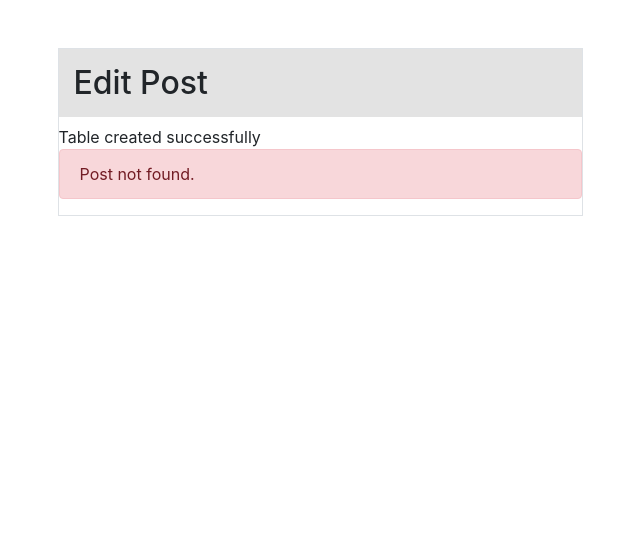
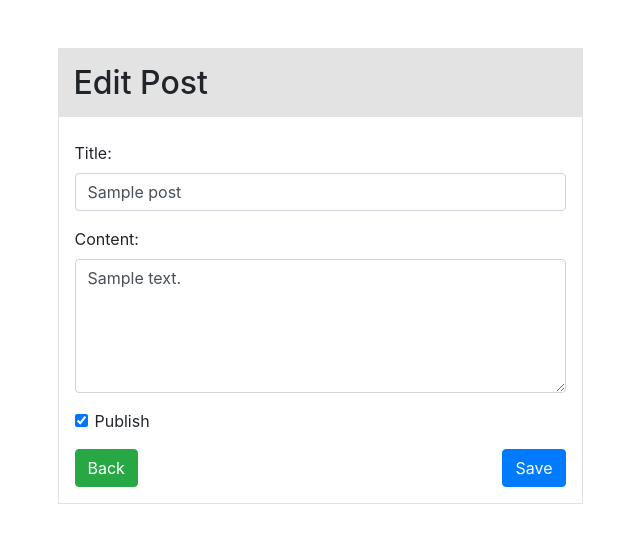
Before and after one commit to ThatKa2010/php_ojt_tutorials, a PHP site: page /edit.php?id=1 in a window 1280 px wide. Shown: the top 543 px of the page, without its empty margins (320-960 px from the left). Run offline with PHP 8.4, Linux system fonts and the light colour scheme; tables that the repository leaves empty or names only in its code hold one stand-in row (values such as "Sample post"); data that the repository does not hold is empty.

Commit message:
fix_to_remainOldData&remove_alert_tutorial-08_20_03_2024

```diff
--- a/Tutorial_08/db_connection.php
+++ b/Tutorial_08/db_connection.php
@@ -6,19 +6,4 @@ $conn = new mysqli("localhost", "root", "", 'tutorial-8', "3307");
 if ($conn->connect_error) {
     die ("Connection failed: " . $conn->connect_error);
 }
-
-$create_sql = "CREATE TABLE post (
-    id INT UNSIGNED AUTO_INCREMENT PRIMARY KEY,
-    title VARCHAR(255) NOT NULL,
-    content TEXT NOT NULL,
-    is_published BOOLEAN DEFAULT NULL,
-    created_datetime TIMESTAMP DEFAULT CURRENT_TIMESTAMP,
-    updated_datetime TIMESTAMP DEFAULT CURRENT_TIMESTAMP ON UPDATE CURRENT_TIMESTAMP
-)";
-
-if ($conn->query($create_sql) === TRUE) {
-    echo "Table created successfully";
-  } else {
-    echo "Error creating table: " . $conn->error;
-  }
 ?>
--- a/Tutorial_08/detail.php
+++ b/Tutorial_08/detail.php
@@ -20,7 +20,7 @@
             $id = $_GET['id'];
 
             // Prepare SQL statement
-            $stmt = $conn->prepare("SELECT title, content, created_datetime, is_published FROM post WHERE id = ?");
+            $stmt = $conn->prepare("SELECT title, content, created_datetime, is_published FROM posts WHERE id = ?");
             $stmt->bind_param("i", $id);
             $stmt->execute();
             $result = $stmt->get_result();
--- a/Tutorial_08/edit.php
+++ b/Tutorial_08/edit.php
@@ -21,7 +21,7 @@
 
                     // Get post data based on ID
                     $id = $_GET['id'];
-                    $sql = "SELECT * FROM post WHERE id = ?";
+                    $sql = "SELECT * FROM posts WHERE id = ?";
                     $stmt = $conn->prepare($sql);
                     $stmt->bind_param("i", $id);
                     $stmt->execute();
@@ -38,15 +38,15 @@
                         <form action='edit.php?id=<?php echo $id; ?>' method='POST' class='p-3'>
                             <div class='form-group'>
                                 <label for='title'>Title:</label>
-                                <input type='text' class='form-control' id='title' name='title' value='<?php echo $title; ?>'>
-                                <?php if ($_SERVER["REQUEST_METHOD"] == "POST" && empty ($_POST["content"])) {
+                                <input type='text' class='form-control' id='title' name='title' value='<?php echo isset($_POST["title"])?$_POST["title"]:$title; ?>'>
+                                <?php if ($_SERVER["REQUEST_METHOD"] == "POST" && empty ($_POST["title"])) {
                                     echo "<small class='text-danger'>Title is required</small>";
                                 } ?>
 
                             </div>
                             <div class='form-group'>
                                 <label for='content'>Content:</label>
-                                <textarea class='form-control' id='content' name='content' rows='5'><?php echo $content; ?></textarea>
+                                <textarea class='form-control' id='content' name='content' rows='5'><?php echo isset($_POST["content"])?$_POST["content"]:$content; ?></textarea>
                                 <?php if ($_SERVER["REQUEST_METHOD"] == "POST" && empty ($_POST["content"])) {
                                     echo "<small class='text-danger'>Content is required</small>";
                                 } ?>
@@ -71,17 +71,15 @@
                         $publish = isset ($_POST['publish']) ? 1 : 0;
 
                         if (empty ($title)) {
-                            echo "<div class='container mt-3'><div class='alert alert-danger' role='alert'>Title feild is required!</div></div>";
                             exit();
                         }
 
                         if (empty ($content)) {
-                            echo "<div class='container mt-3'><div class='alert alert-danger' role='alert'>Content feild is required!</div></div>";
                             exit();
                         }
 
                         // Update SQL statement
-                        $sql_update = "UPDATE post SET title=?, content=?, is_published=? WHERE id=?";
+                        $sql_update = "UPDATE posts SET title=?, content=?, is_published=? WHERE id=?";
                         $stmt_update = $conn->prepare($sql_update);
                         $stmt_update->bind_param("ssii", $title, $content, $publish, $id);
 
--- a/Tutorial_08/index.php
+++ b/Tutorial_08/index.php
@@ -54,7 +54,7 @@
                     //  perform deletion from database
                     if (isset ($_GET['confirmed_delete_id']) && is_numeric($_GET['confirmed_delete_id'])) {
                         $confirmed_delete_id = $_GET['confirmed_delete_id'];
-                        $sql_delete = "DELETE FROM post WHERE id = $confirmed_delete_id";
+                        $sql_delete = "DELETE FROM posts WHERE id = $confirmed_delete_id";
                         if ($conn->query($sql_delete) === TRUE) {
                             echo "<div class='alert alert-success' role='alert'>Successfully has been deleted.</div>";
                         } else {
@@ -63,7 +63,7 @@
                     }
 
                     // Query to retrieve data
-                    $sql = "SELECT * FROM post LIMIT $start, $per_page";
+                    $sql = "SELECT * FROM posts LIMIT $start, $per_page";
                     $result = $conn->query($sql);
 
                     if ($result->num_rows > 0) {
@@ -100,7 +100,7 @@
         <?php
         // Pagination links
         include 'db_connection.php';
-        $sql = "SELECT COUNT(*) AS total FROM post";
+        $sql = "SELECT COUNT(*) AS total FROM posts";
         $result = mysqli_query($conn, $sql);
         $row = mysqli_fetch_assoc($result);
         $total_pages = ceil($row["total"] / $per_page);
```
Also changed, not shown: Tutorial_08/create.php (+3 -5 lines), Tutorial_08/create_table.php (added, +16 -0 lines), Tutorial_08/demo/preview_post_create.png.
